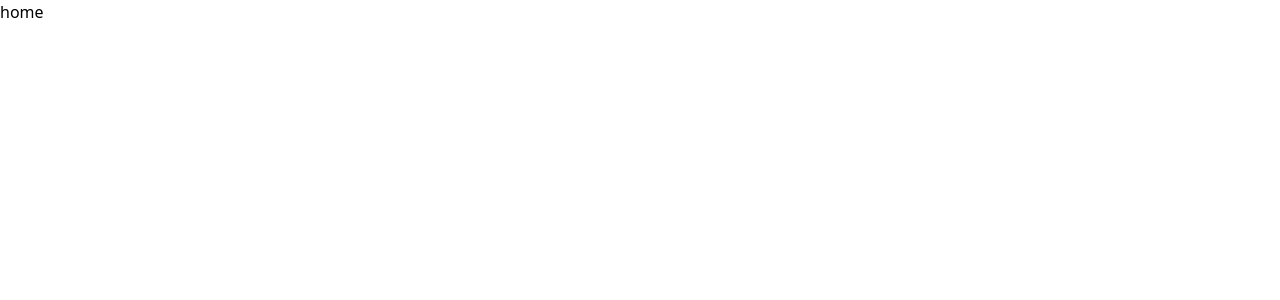
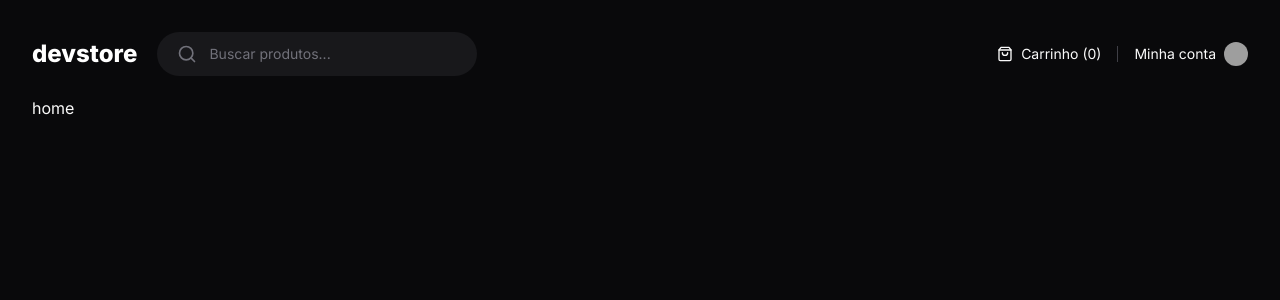
Before and after one commit to markus90souza/devstore, a Next.js app: page / in a window 1280 px wide. Shown: the top 300 px of the page. Built offline with nearby package versions, Linux system fonts and the light colour scheme; grey boxes are pictures that could not be loaded.

Commit message:
feat: create header component

```diff
--- a/next.config.js
+++ b/next.config.js
@@ -1,4 +1,8 @@
 /** @type {import('next').NextConfig} */
-const nextConfig = {}
+const nextConfig = {
+  images: {
+    domains: ['github.com'],
+  },
+}
 
 module.exports = nextConfig
--- a/package.json
+++ b/package.json
@@ -9,6 +9,7 @@
     "lint": "next lint"
   },
   "dependencies": {
+    "lucide-react": "^0.289.0",
     "next": "13.5.6",
     "react": "^18",
     "react-dom": "^18"
--- a/src/app/(store)/layout.tsx
+++ b/src/app/(store)/layout.tsx
@@ -1,3 +1,4 @@
+import { Header } from '@/components/header'
 import { FC, ReactNode } from 'react'
 
 type StoreLayoutProps = {
@@ -5,7 +6,12 @@
 }
 
 const StoreLayout: FC<StoreLayoutProps> = ({ children }) => {
-  return <div className="">{children}</div>
+  return (
+    <div className="grid-rows-app mx-auto grid min-h-screen w-full max-w-[100rem] gap-5 p-8 ">
+      <Header />
+      {children}
+    </div>
+  )
 }
 
 export default StoreLayout
--- a/src/app/layout.tsx
+++ b/src/app/layout.tsx
@@ -16,7 +16,7 @@
 const RootLayout: FC<RootLayoutProps> = ({ children }) => {
   return (
     <html className={inter.variable} lang="pt_BR">
-      <body>{children}</body>
+      <body className="bg-zinc-950 text-zinc-50 antialiased">{children}</body>
     </html>
   )
 }
--- /dev/null
+++ b/src/components/header.tsx
@@ -0,0 +1,43 @@
+import { Search, ShoppingBag } from 'lucide-react'
+import Image from 'next/image'
+import Link from 'next/link'
+import { FC } from 'react'
+
+export const Header: FC = () => {
+  return (
+    <header className="flex items-center justify-between">
+      <div className="flex items-center gap-5">
+        <Link className="text-2xl font-extrabold text-white" href={'/'}>
+          devstore
+        </Link>
+        <form className="flex w-[20rem] items-center gap-3 rounded-full bg-zinc-900 px-5 py-3 ring-zinc-700">
+          <Search className="h-5 w-5 text-zinc-500" />
+          <input
+            type="text"
+            className="flex-1 bg-transparent text-sm outline-none placeholder:text-zinc-500"
+            placeholder="Buscar produtos..."
+          />
+        </form>
+      </div>
+      <div className="flex items-center gap-4">
+        <div className="flex items-center gap-2">
+          <ShoppingBag className="h-4 w-4" />
+          <span className="text-sm">Carrinho (0)</span>
+        </div>
+
+        <div className="h-4 w-px bg-zinc-700" />
+        <Link href={'/'} className="flex items-center gap-2 hover:underline">
+          <span className="text-sm">Minha conta</span>
+
+          <Image
+            className="h-6 w-6 rounded-full"
+            width={24}
+            height={24}
+            alt=""
+            src={'https://github.com/markus90souza.png'}
+          />
+        </Link>
+      </div>
+    </header>
+  )
+}
--- a/tailwind.config.ts
+++ b/tailwind.config.ts
@@ -3,7 +3,12 @@
 const config: Config = {
   content: ['./src/**/*.{ts,tsx}'],
   theme: {
-    extend: {},
+    fontFamily: {
+      sans: 'var(--font-inter)',
+    },
+    gridTemplateRows: {
+      app: 'min-content max-content',
+    },
   },
   plugins: [],
 }
```
Also changed, not shown: 1 other file (tests, documents, lock files or other folders).
